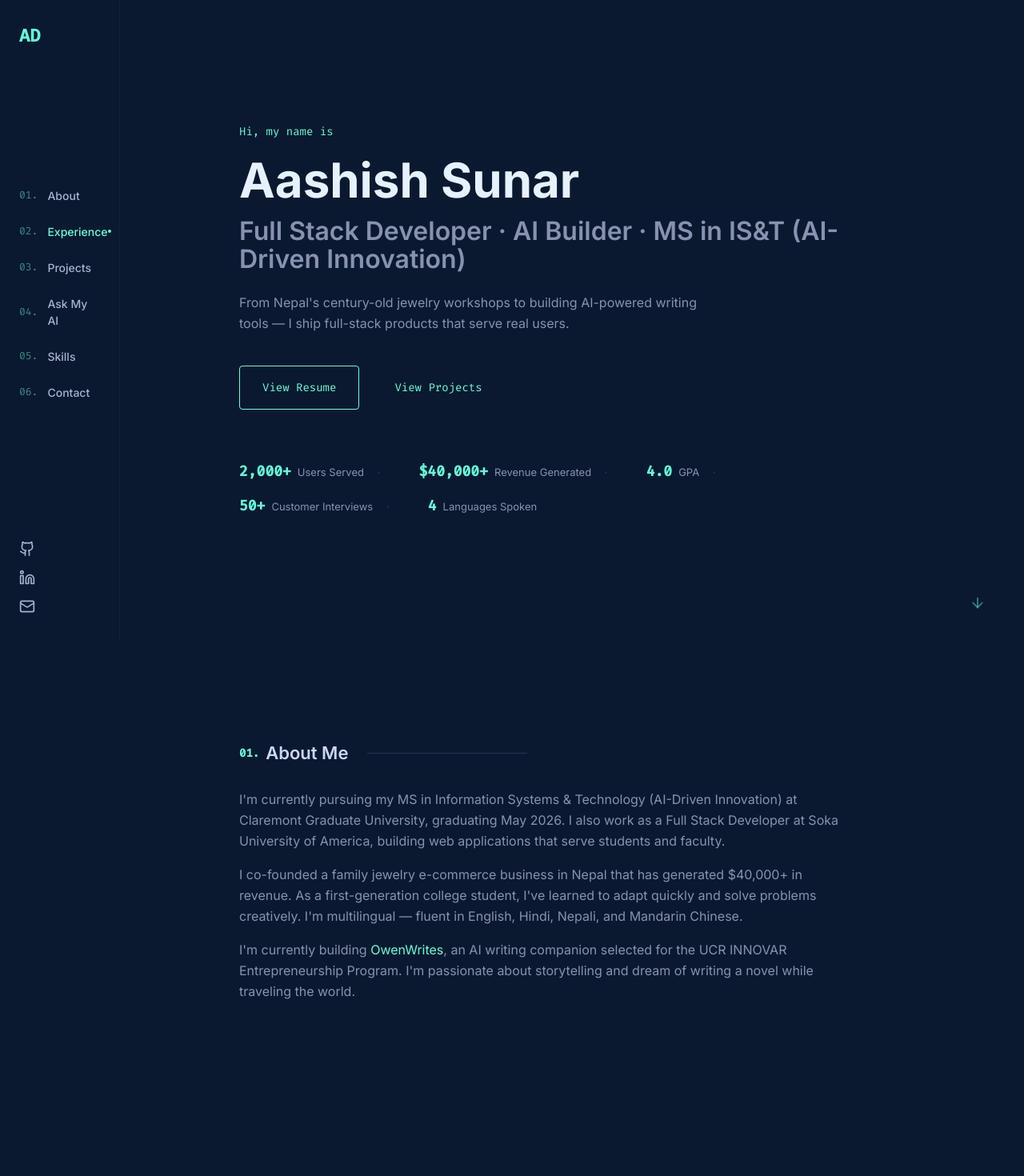
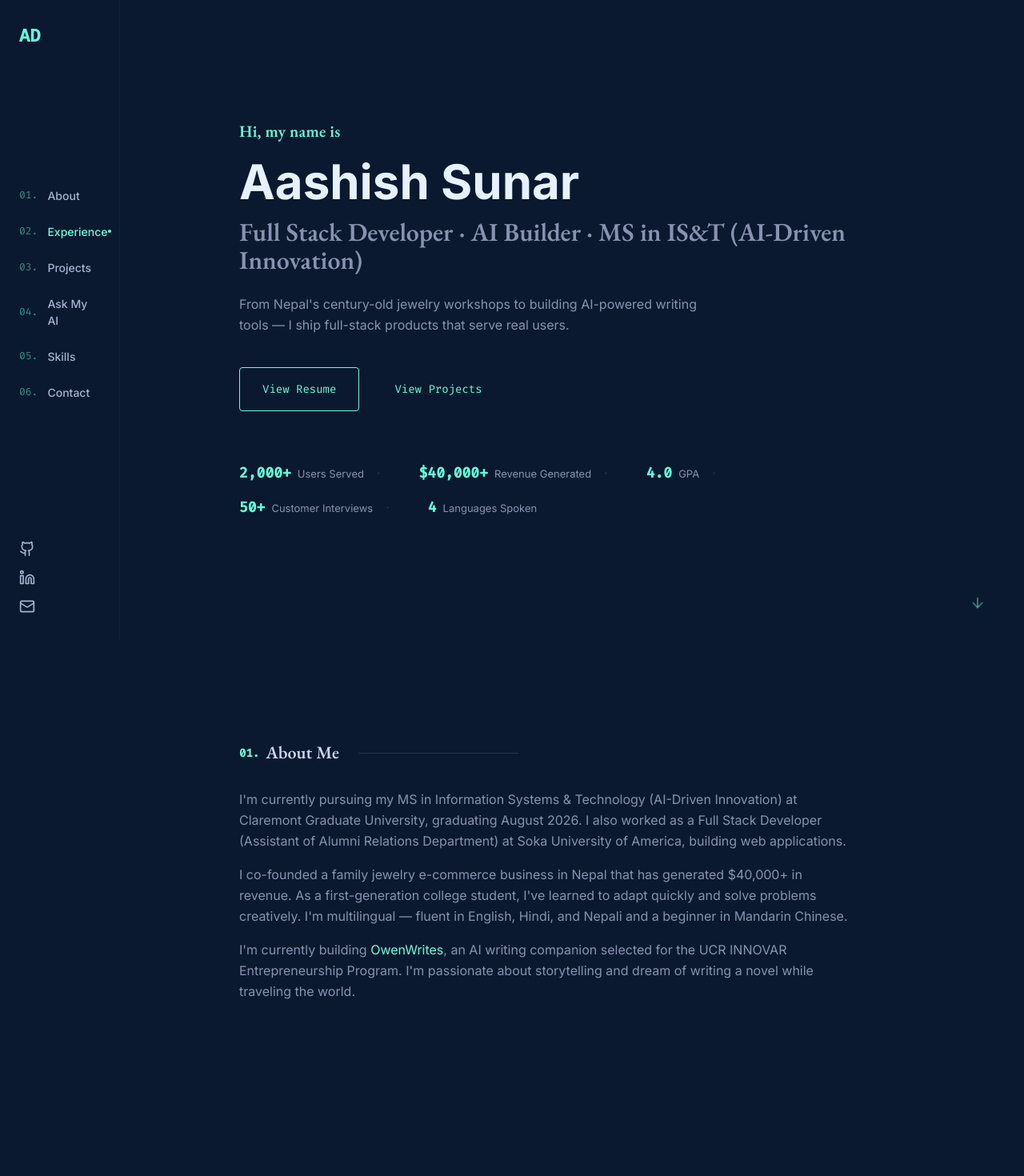
Before and after one commit to Aashisho1o1/aahishsunar, a React (Vite) app in the folder app/: page / in a window 1280 px wide. Shown: the top 1470 px of the page at 80% size. Built offline with nearby package versions, Linux system fonts and the light colour scheme.

Commit message:
fix: improve initial scroll behavior and hero typography

```diff
--- a/app/src/App.tsx
+++ b/app/src/App.tsx
@@ -12,6 +12,21 @@ import Contact from './sections/Contact'
 
 function App() {
   const [activeSection, setActiveSection] = useState(SCROLL_SECTIONS[0])
+
+  useEffect(() => {
+    const hasScrollRestoration = 'scrollRestoration' in window.history
+    if (hasScrollRestoration) {
+      window.history.scrollRestoration = 'manual'
+    }
+
+    window.scrollTo({ top: 0, left: 0, behavior: 'auto' })
+
+    return () => {
+      if (hasScrollRestoration) {
+        window.history.scrollRestoration = 'auto'
+      }
+    }
+  }, [])
 
   useEffect(() => {
     const handleScroll = () => {
--- a/app/src/index.css
+++ b/app/src/index.css
@@ -1,4 +1,4 @@
-@import url('https://fonts.googleapis.com/css2?family=Inter:wght@300;400;500;600;700&family=Fira+Code:wght@400;500&display=swap');
+@import url('https://fonts.googleapis.com/css2?family=EB+Garamond:wght@500;600;700&family=Fira+Code:wght@400;500&family=Inter:wght@300;400;500;600;700&display=swap');
 
 @tailwind base;
 @tailwind components;
@@ -39,10 +39,12 @@
 
   .heading-lg {
     @apply text-3xl md:text-4xl font-semibold text-slate-lighter;
+    font-family: 'EB Garamond', 'Inter', serif;
   }
 
   .heading-md {
     @apply text-xl md:text-2xl font-semibold text-slate-lighter;
+    font-family: 'EB Garamond', 'Inter', serif;
   }
 
   .body-text {
@@ -51,6 +53,15 @@
 
   .small-text {
     @apply text-sm text-slate font-mono;
+  }
+
+  .hero-kicker {
+    @apply text-accent mb-5;
+    font-family: 'EB Garamond', 'Inter', serif;
+    font-size: clamp(1.2rem, 1.6vw, 1.45rem);
+    font-weight: 600;
+    letter-spacing: 0.01em;
+    line-height: 1.2;
   }
 
   .accent-link {
--- a/app/src/sections/About.tsx
+++ b/app/src/sections/About.tsx
@@ -20,15 +20,14 @@ const About = () => {
         {/* Content */}
         <div className="max-w-3xl">
           <p className="body-text mb-4">
-            I'm currently pursuing my MS in Information Systems & Technology (AI-Driven Innovation)
-            at Claremont Graduate University, graduating May 2026. I also work as a Full Stack Developer
-            at Soka University of America, building web applications that serve students and faculty.
+            I'm currently pursuing my MS in Information Systems & Technology (AI-Driven Innovation) at Claremont Graduate University, graduating August 2026. I also worked as a Full Stack Developer
+            (Assistant of Alumni Relations Department) at Soka University of America, building web applications.
           </p>
 
           <p className="body-text mb-4">
             I co-founded a family jewelry e-commerce business in Nepal that has generated $40,000+ in revenue.
             As a first-generation college student, I've learned to adapt quickly and solve problems creatively.
-            I'm multilingual — fluent in English, Hindi, Nepali, and Mandarin Chinese.
+            I'm multilingual — fluent in English, Hindi, and Nepali and a beginner in Mandarin Chinese.
           </p>
 
           <p className="body-text">
--- a/app/src/sections/ChatBot.tsx
+++ b/app/src/sections/ChatBot.tsx
@@ -19,12 +19,18 @@ const ChatBot = () => {
   ])
   const [input, setInput] = useState('')
   const [isTyping, setIsTyping] = useState(false)
-  const messagesEndRef = useRef<HTMLDivElement>(null)
+  const messagesContainerRef = useRef<HTMLDivElement>(null)
   const messageIdCounterRef = useRef(1)
 
   useEffect(() => {
-    messagesEndRef.current?.scrollIntoView({ behavior: 'smooth' })
-  }, [messages])
+    const container = messagesContainerRef.current
+    if (!container) return
+
+    container.scrollTo({
+      top: container.scrollHeight,
+      behavior: 'smooth',
+    })
+  }, [messages, isTyping])
 
   const suggestedPrompts = [
     "What's Aashish's tech stack?",
@@ -100,7 +106,7 @@ const ChatBot = () => {
         <div className="max-w-2xl mx-auto">
           <div className="bg-navy-light border border-navy-lighter rounded-lg overflow-hidden">
             {/* Messages */}
-            <div className="h-80 overflow-y-auto p-4 space-y-4">
+            <div ref={messagesContainerRef} className="h-80 overflow-y-auto p-4 space-y-4">
               {messages.map((message) => (
                 <div
                   key={message.id}
@@ -130,8 +136,6 @@ const ChatBot = () => {
                   </div>
                 </div>
               )}
-
-              <div ref={messagesEndRef} />
             </div>
 
             {/* Suggested Prompts */}
--- a/app/src/sections/Contact.tsx
+++ b/app/src/sections/Contact.tsx
@@ -26,7 +26,7 @@ const Contact = () => {
 
         {/* Status */}
         <p className="text-accent font-mono text-sm mb-10">
-          OPT-eligible · Available May 2026
+          CPT/OPT-eligible · No VISA Sponsorship Required · Available For Job/Internship
         </p>
 
         {/* Email Button */}
--- a/app/src/sections/Hero.tsx
+++ b/app/src/sections/Hero.tsx
@@ -31,12 +31,12 @@ const Hero = () => {
     >
       <div className={`transition-all duration-700 ${isVisible ? 'opacity-100 translate-y-0' : 'opacity-0 translate-y-4'}`}>
         {/* Greeting */}
-        <p className="text-accent font-mono text-sm mb-5">
+        <p className="hero-kicker">
           Hi, my name is
         </p>
 
         {/* Name */}
-        <h1 className="heading-xl text-white mb-4">
+        <h1 className="heading-xl text-white mb-4 font-sans">
           Aashish Sunar
         </h1>
 
--- a/app/src/sections/Projects.tsx
+++ b/app/src/sections/Projects.tsx
@@ -41,7 +41,7 @@ const Projects = () => {
       demo: '#'
     },
     {
-      name: 'Family Jewelry E-commerce',
+      name: 'Jewelry E-commerce',
       description: 'Digitized a century-old Nepalese jewelry business with online storefront.',
       impact: '$40K+ revenue generated',
       tech: ['E-commerce', 'TikTok Marketing'],
```
